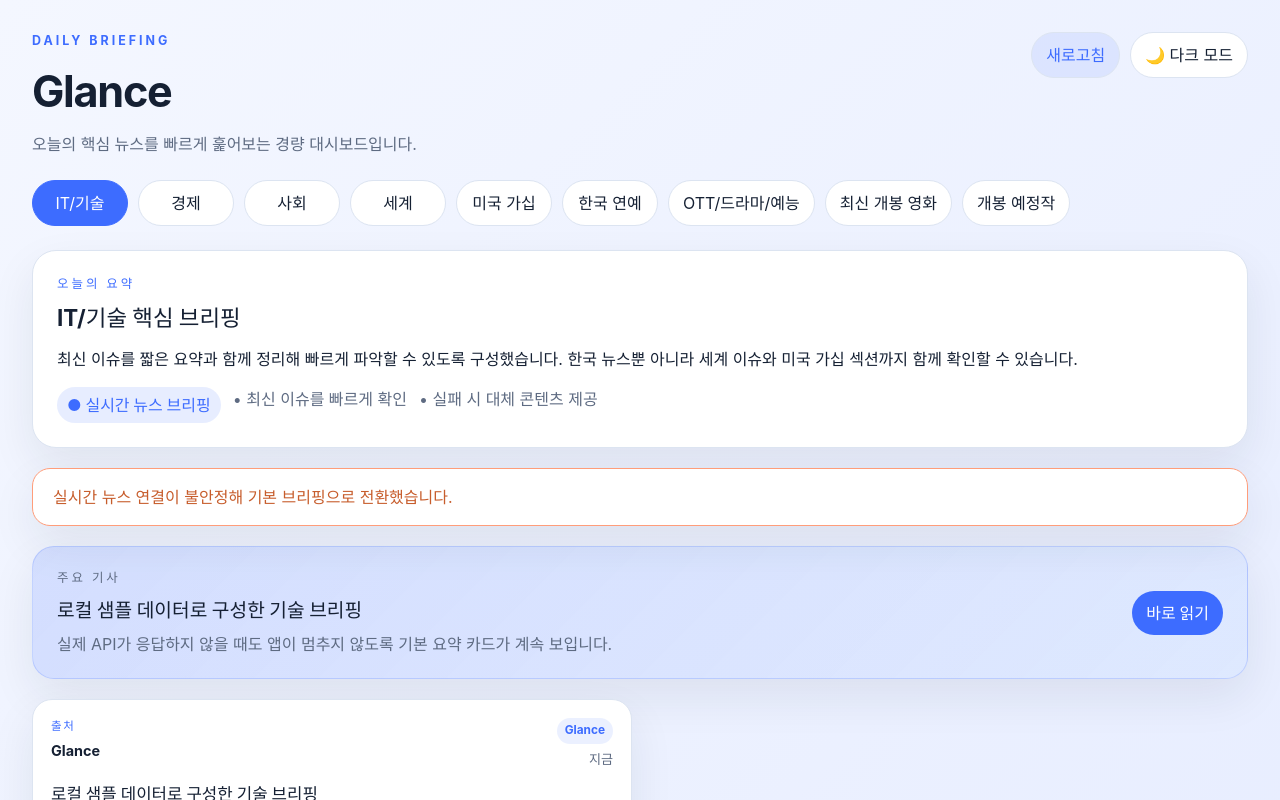
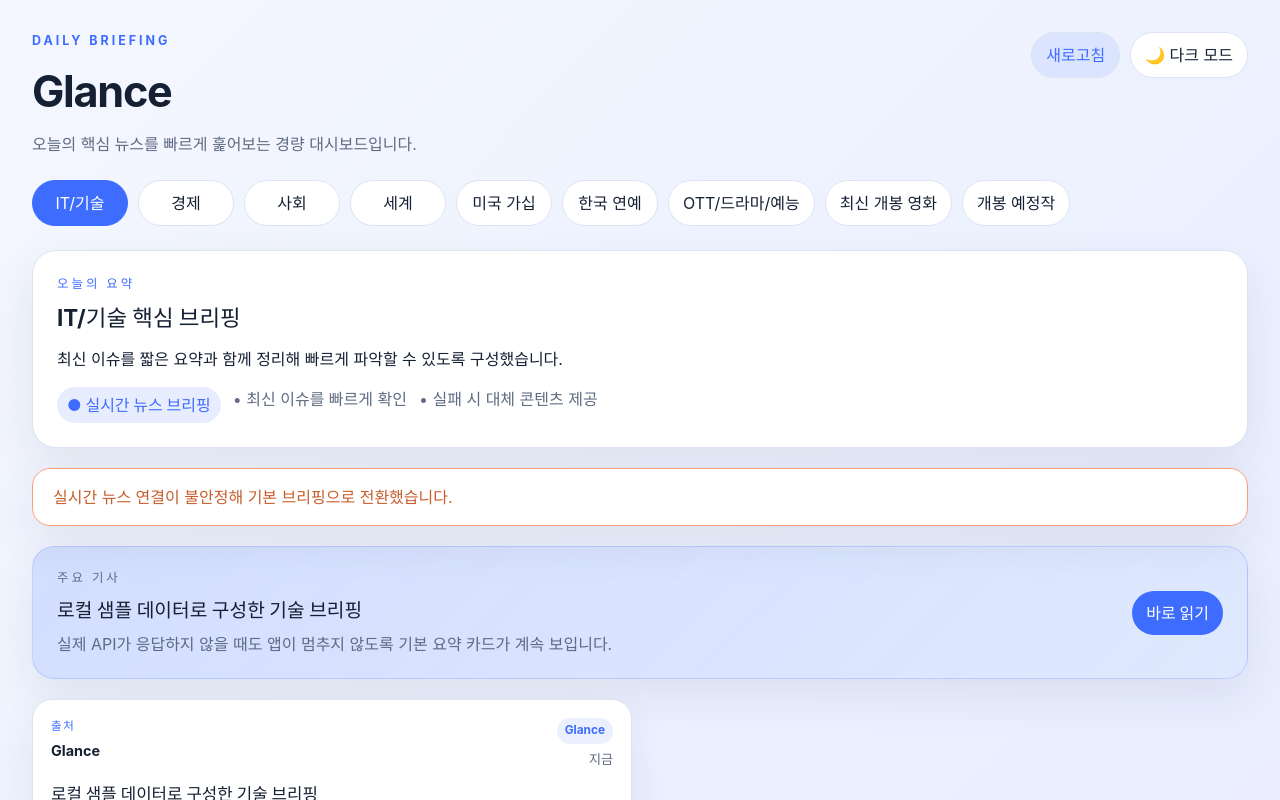
Before and after one commit to YeJiKim06/Glance, a React (Vite) app in the folder my-react-app/: page / in a window 1280 px wide. Shown: the top 800 px of the page. Built offline with nearby package versions, Linux system fonts and the light colour scheme; no server answers.

Commit message:
feat: add category highlights for 한국 연예, OTT/드라마/예능, 최신 개봉 영화, and 개봉 예정작

```diff
--- a/my-react-app/src/App.css
+++ b/my-react-app/src/App.css
@@ -96,6 +96,11 @@
 .hero-card {
   border-radius: 24px;
   padding: 24px;
+}
+
+.hero-card-entertainment {
+  background: linear-gradient(135deg, rgba(255, 107, 107, 0.16), rgba(255, 187, 0, 0.12));
+  border-color: rgba(255, 107, 107, 0.24);
 }
 
 .hero-card h2 {
--- a/my-react-app/src/App.jsx
+++ b/my-react-app/src/App.jsx
@@ -3,7 +3,7 @@
 import CategoryNav from './components/CategoryNav'
 import NewsCardList from './components/NewsCardList'
 import VideoPanel from './components/VideoPanel'
-import { categories, rssFeeds, youtubeLinks, fallbackArticles } from './content'
+import { categories, categoryHighlights, rssFeeds, youtubeLinks, fallbackArticles } from './content'
 
 const rssApiBase = 'https://api.rss2json.com/v1/api.json'
 
@@ -67,6 +67,7 @@
 
   const items = articles.length > 0 ? articles : fallbackArticles[activeCategory]
   const featuredStory = items[0]
+  const highlight = categoryHighlights[activeCategory]
 
   return (
     <div className="dashboard-shell">
@@ -104,17 +105,17 @@
       />
 
       <main className="dashboard-main">
-        <section className="hero-card">
+        <section className={`hero-card ${['한국 연예', 'OTT/드라마/예능', '최신 개봉 영화', '개봉 예정작'].includes(activeCategory) ? 'hero-card-entertainment' : ''}`}>
           <p className="eyebrow">오늘의 요약</p>
           <h2>{activeCategory} 핵심 브리핑</h2>
           <p>
-            최신 이슈를 짧은 요약과 함께 정리해 빠르게 파악할 수 있도록 구성했습니다.
-            한국 뉴스뿐 아니라 세계 이슈와 미국 가십 섹션까지 함께 확인할 수 있습니다.
+            {highlight ? highlight.summary : '최신 이슈를 짧은 요약과 함께 정리해 빠르게 파악할 수 있도록 구성했습니다.'}
           </p>
           <div className="hero-meta">
             <span className="live-pill">● 실시간 뉴스 브리핑</span>
             <span>• 최신 이슈를 빠르게 확인</span>
             <span>• 실패 시 대체 콘텐츠 제공</span>
+            {highlight ? <span>• {highlight.badge}</span> : null}
           </div>
         </section>
 
--- a/my-react-app/src/content.js
+++ b/my-react-app/src/content.js
@@ -1,4 +1,27 @@
 export const categories = ['IT/기술', '경제', '사회', '세계', '미국 가십', '한국 연예', 'OTT/드라마/예능', '최신 개봉 영화', '개봉 예정작']
+
+export const categoryHighlights = {
+  '한국 연예': {
+    eyebrow: 'Entertainment',
+    summary: '배우, 드라마, 예능, 스캔들까지 한 번에 확인하는 한국 연예 섹션입니다.',
+    badge: '연예 소식',
+  },
+  'OTT/드라마/예능': {
+    eyebrow: 'OTT & Series',
+    summary: '신작, 시즌, 플랫폼 업데이트를 한눈에 모아보는 OTT·드라마·예능 브리핑입니다.',
+    badge: 'OTT/드라마/예능',
+  },
+  '최신 개봉 영화': {
+    eyebrow: 'Cinema',
+    summary: '최근 개봉한 영화와 박스오피스 흐름을 빠르게 파악하는 영화 섹션입니다.',
+    badge: '개봉 영화',
+  },
+  '개봉 예정작': {
+    eyebrow: 'Coming Soon',
+    summary: '기대작과 공개 일정, 배우 라인업을 미리 확인할 수 있는 섹션입니다.',
+    badge: '기대작',
+  },
+}
 
 export const rssFeeds = {
   'IT/기술': 'https://news.google.com/rss/search?q=%ED%95%9C%EA%B5%AD%20IT%20%EA%B8%B0%EC%88%A0&hl=ko&gl=KR&ceid=KR:ko',
```
